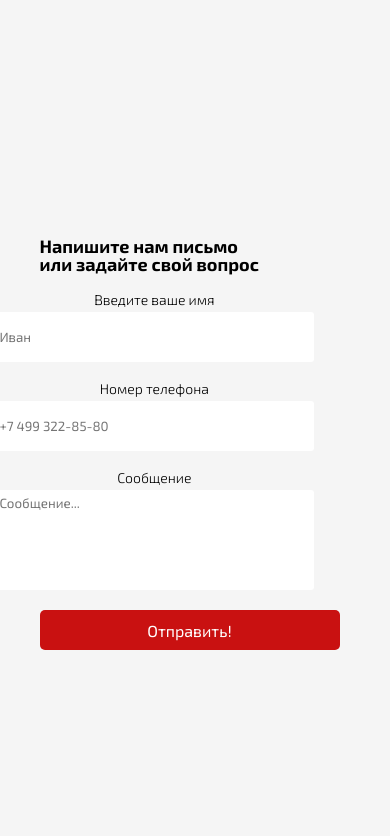
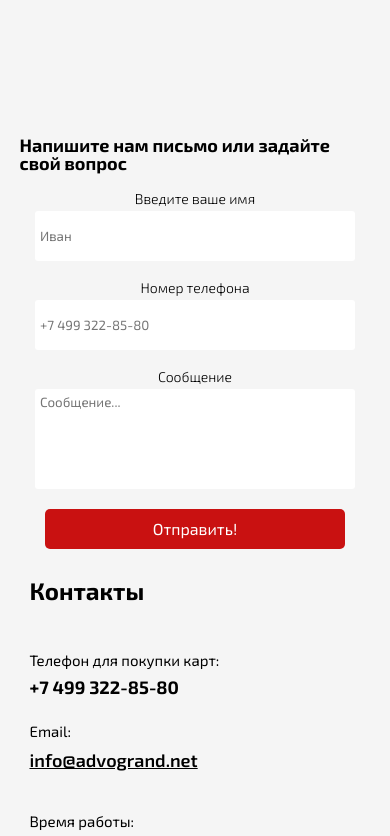
Before and after one commit to BogdanMalyshev/advogrand, a plain HTML site: page index.html in a window 390 px wide. Shown: the part 7500-8336 px from the top of the page. Drawn offline with Linux system fonts and the light colour scheme.

Commit message:
mobile first finish

```diff
--- a/#sources/scss/media.scss
+++ b/#sources/scss/media.scss
@@ -147,6 +147,20 @@
 }
 
 @media (max-width: 400px){
+    .contacts__container{
+
+        .contacts__form{
+            padding: 0;
+            width: 90%;
+            button{
+                width: 300px;
+            }
+        }
+        .contacts__information{
+            padding: 30px 0 30px 10px;
+            width: 90%;
+        }
+    }
     .advantages{
         display: none;
     }
```
Also changed, not shown: css/style.css.
